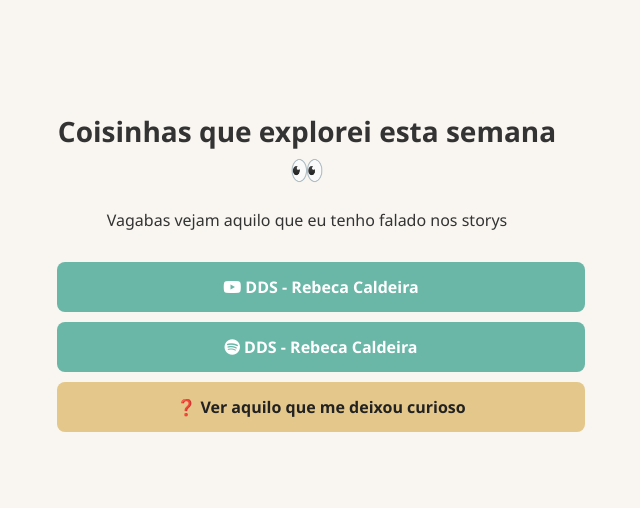
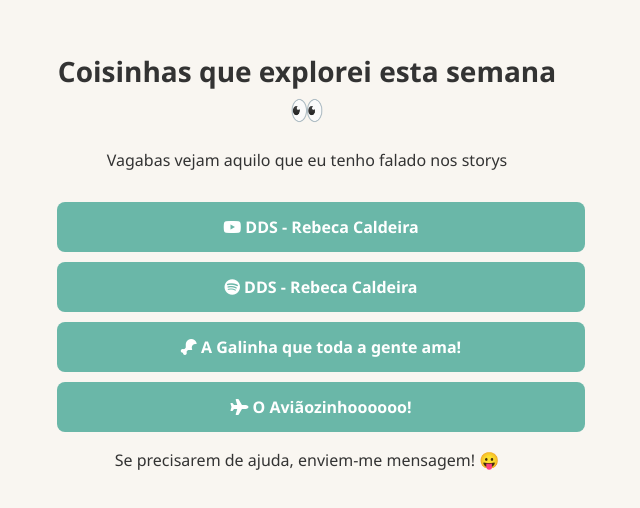
Before and after one commit to Tozesantos/Andre1906, a plain HTML site: page index.html in a window 1280 px wide. Shown: the part 132-640 px from the top of the page, without its empty margins (333-973 px from the left). Drawn offline with Linux system fonts and the light colour scheme.

Commit message:
Update index.html

```diff
--- a/index.html
+++ b/index.html
@@ -77,9 +77,15 @@
         DDS - Rebeca Caldeira
     </a>
 
-    <a href="https://afrc.online" target="_blank" class="btn btn-mistery">
-      ❓ Ver aquilo que me deixou curioso
+     <a href=https://lgamifuss.com/W5yVJ" target="_blank" class="btn btn-safe">
+     <i class="fas fa-drumstick-bite"></i>
+       A Galinha que toda a gente ama!
     </a>
+     <a href="https://lgamifuss.com/W5yVJ" target="_blank" class="btn btn-safe">
+      <i class="fas fa-plane"></i>
+        O Aviãozinhoooooo!
+    </a>
+    <p>Se precisarem de ajuda, enviem-me mensagem! 😛</p>
   </div>
 </body>
 </html>
```
